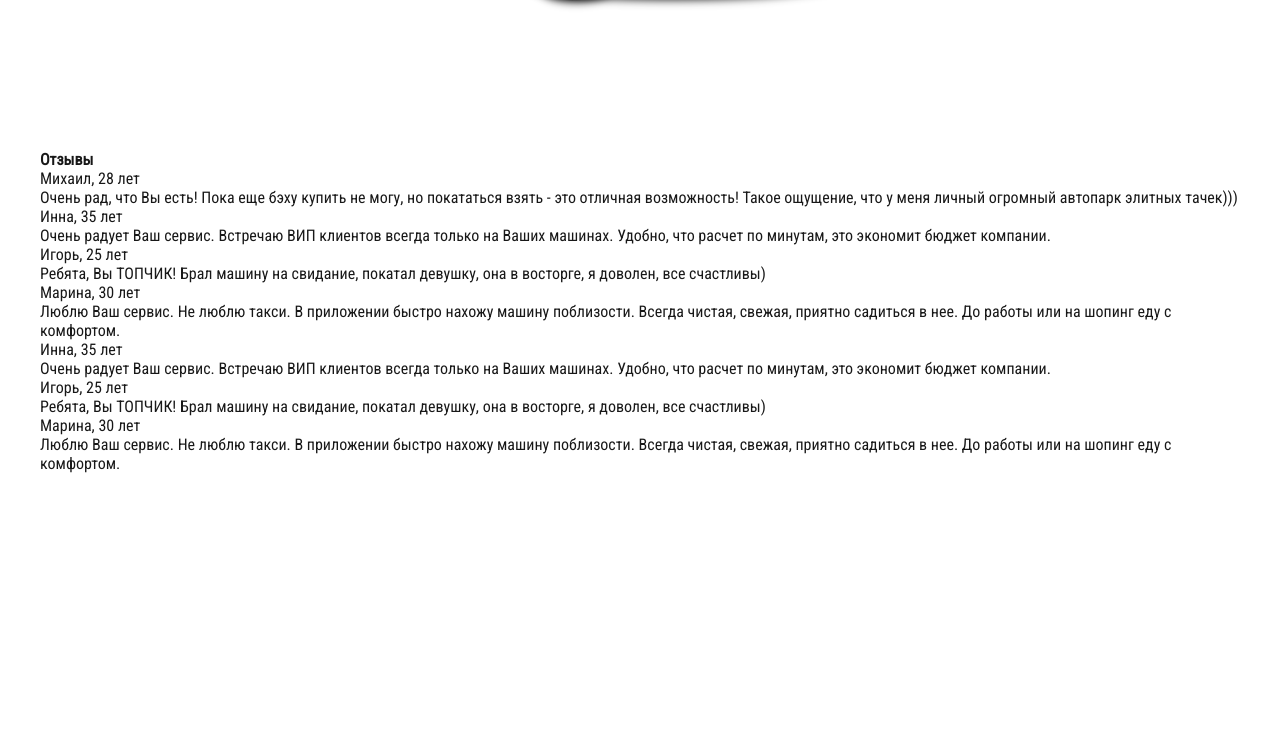
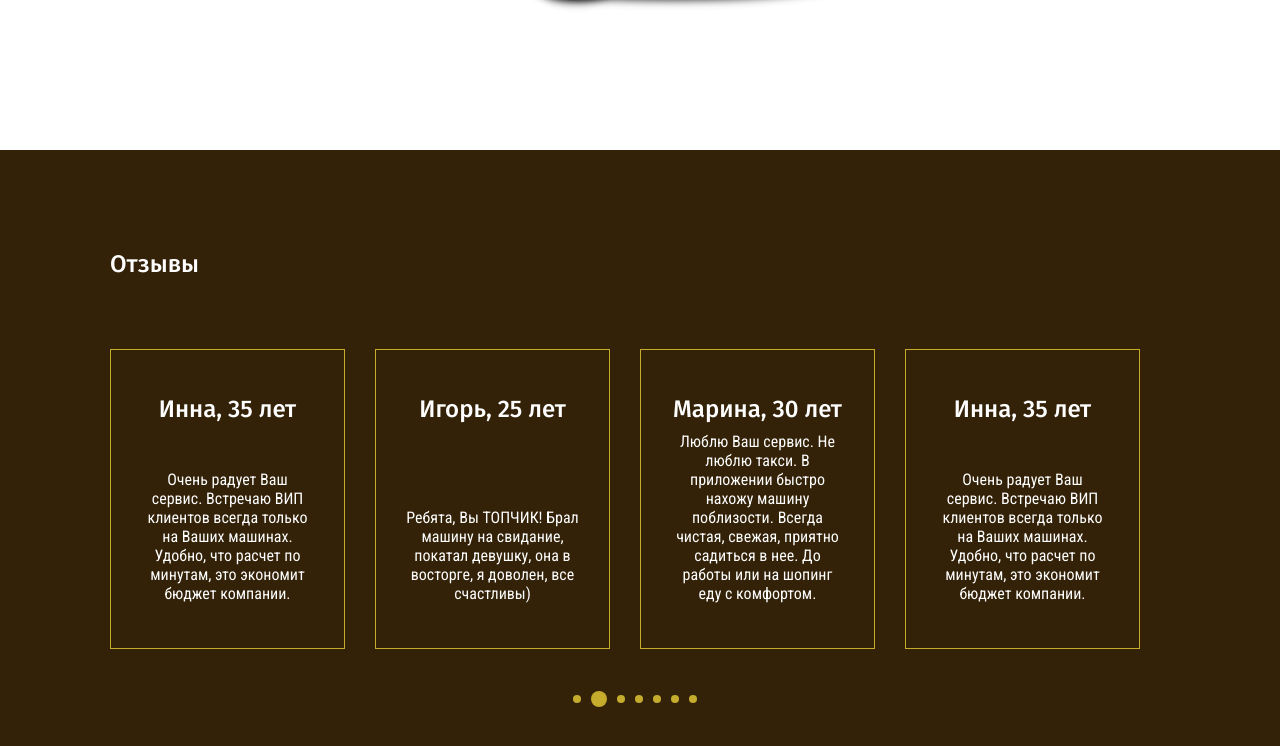
Before and after one commit to vzw83/car-flex, a plain HTML site: page index.html in a window 1280 px wide. Shown: the part 1978-2724 px from the top of the page. Before the commit the page ends 2451 px from the top, so only its background shows below. Drawn offline with nearby package versions, Linux system fonts and the light colour scheme.

Commit message:
slider-reviews

```diff
--- a/css/style.css
+++ b/css/style.css
@@ -353,3 +353,57 @@ body{
     top: 12px;
     left: 34px;
 }
+
+.reviews{
+    padding: 100px;
+    background-color:#332208 ;
+    color: #FEFEFE;
+}
+.reviews__title{
+    font-family: 'Fira Sans', sans-serif;
+    font-weight: 500;
+    font-size: 24px;
+    line-height: 29px;
+    margin-bottom: 70px;
+}
+
+/* .reviews__slider{
+    display: flex;
+    justify-content: space-between;
+} */
+
+.slick-initialized .reviews__item{
+    display: flex;
+}
+
+.reviews__item{
+    border: 1px solid #C5AC2D;
+    padding: 45px 30px;
+    /* display: flex; */
+    flex-direction: column;
+    justify-content: space-between;
+    width: 270px;
+    min-height: 300px;
+    text-align: center;
+    margin-right: 30px;
+}
+
+.reviws__item-name{
+    font-family: 'Fira Sans', sans-serif;
+    font-weight: 500;
+    font-size: 24px;
+    line-height: 29px;
+}
+
+.reviews__slider .slick-dots button{
+    background-color: #C5AC2D;
+    margin-right: 10px;
+    line-height: 12px;
+}
+
+.reviews__slider .slick-dots{
+    display: flex;
+    justify-content: center;
+    align-items: center;
+    margin-top: 35px;
+}
--- a/js/main.js
+++ b/js/main.js
@@ -7,4 +7,14 @@ $(function(){
     fade: true
    })
 
+   $('.reviews__slider').slick({
+      infinite: true,
+      slidesToShow: 4,
+      slidesToScroll: 1,
+      autoplay: true,
+      arrows: false,
+      dots: true,
+   //  fade: true
+   })
+
 });
```
